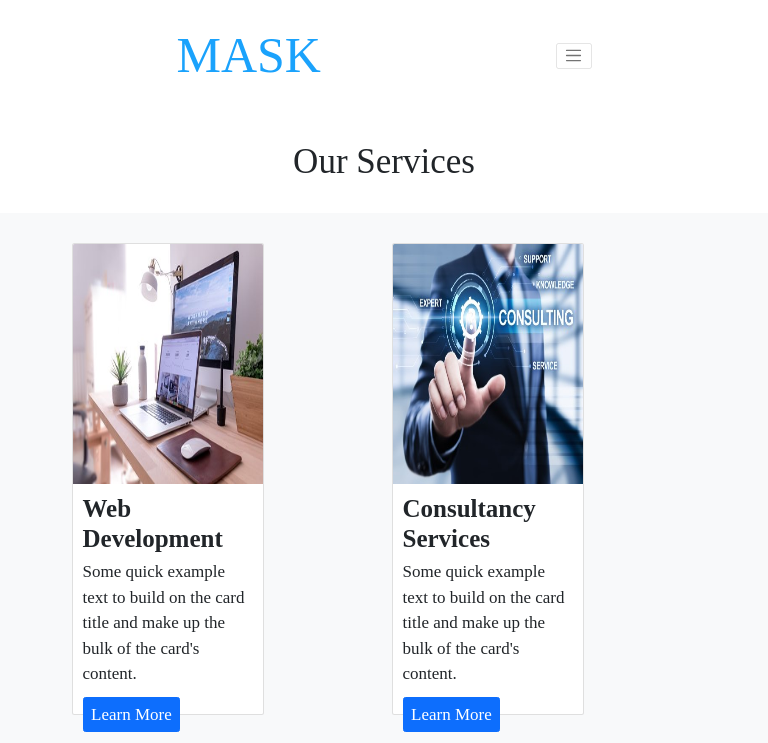
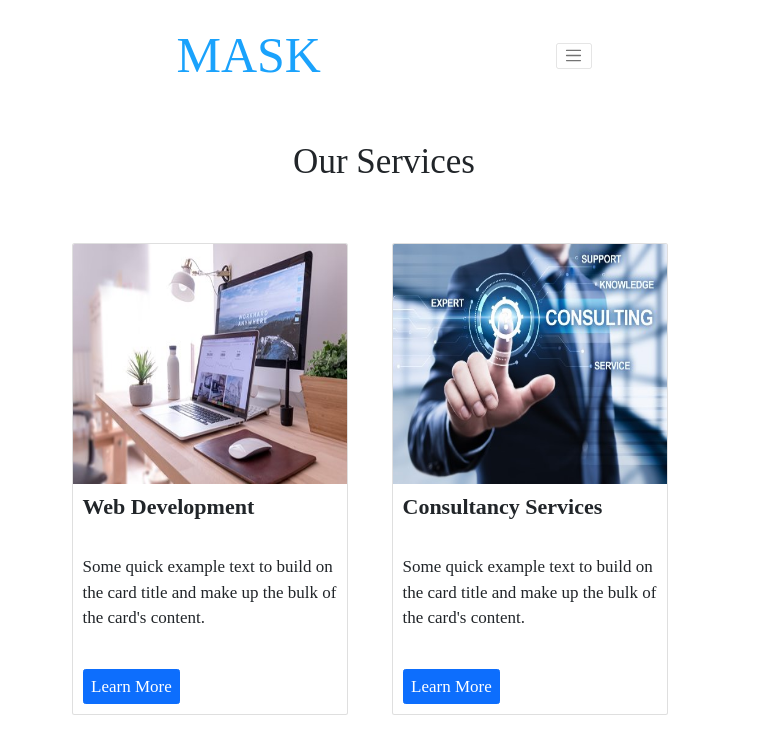
Before and after one commit to Kamlesh05/MASK, a React (Create React App) app: page /service in a window 768 px wide. Shown: the top 743 px of the page. Built offline with nearby package versions, Linux system fonts and the light colour scheme; a web font is replaced by a local one.

Commit message:
media updated

```diff
--- a/src/MASK/SASS/Index.css
+++ b/src/MASK/SASS/Index.css
@@ -146,7 +146,7 @@ html {
 }
 
 .card {
-  width: 25vw;
+  width: 23vw;
 }
 
 .card-body {
@@ -254,7 +254,7 @@ html {
 }
 
 /* Small devices (landscape phones, 576px and up) */
-@media (min-width: 400px) and (max-width: 767px) {
+@media (min-width: 400px) and (max-width: 768px) {
   .leftSection {
     display: -webkit-box;
     display: -ms-flexbox;
@@ -301,6 +301,12 @@ html {
         -ms-flex-pack: center;
             justify-content: center;
   }
+  .card {
+    width: 52vw;
+  }
+  .card-title {
+    font-size: 2rem;
+  }
   .card-body {
     min-height: 230px;
   }
@@ -319,7 +325,7 @@ html {
 }
 
 /* Medium devices (tablets, 768px and up) */
-@media (min-width: 768px) and (max-width: 967px) {
+@media (min-width: 768px) and (max-width: 970px) {
   .leftSection {
     display: -webkit-box;
     display: -ms-flexbox;
@@ -363,7 +369,7 @@ html {
 }
 
 /* Large devices (desktops, 992px and up) */
-@media (min-width: 968px) and (max-width: 1277px) {
+@media (min-width: 971px) and (max-width: 1277px) {
   .leftSection {
     display: -webkit-box;
     display: -ms-flexbox;
@@ -388,6 +394,9 @@ html {
     width: -moz-max-content;
     width: max-content;
   }
+  .card {
+    width: 25vw;
+  }
   .card-body {
     min-height: 240px;
     max-height: 240px;
@@ -402,4 +411,13 @@ html {
     border-bottom: none;
   }
 }
+
+@media (min-width: 768px) and (max-width: 991px) {
+  .card {
+    width: 36vw;
+  }
+  .card-title {
+    font-size: 2.2rem;
+  }
+}
 /*# sourceMappingURL=Index.css.map */
--- a/src/MASK/SASS/Index.scss
+++ b/src/MASK/SASS/Index.scss
@@ -142,7 +142,7 @@ html{
 }
 
 .card{
-    width: 25vw;
+    width: 23vw;
 }
 .card-body{
     height: 200px;
@@ -190,8 +190,6 @@ html{
         font-size: 1.7rem;
     }
 }
-
-
        .about{
         background-image:linear-gradient(rgba(0, 0, 0, 0.500),rgba(0, 0, 0, 0.500)), url(../Images/AboutUs.jpg);
         // background-image: linear-gradient(rgba(255, 255, 255, 0.603));
@@ -230,7 +228,7 @@ html{
 
 
 /* Small devices (landscape phones, 576px and up) */
-@media (min-width: 400px ) and (max-width:767px) {
+@media(min-width: 400px) and (max-width:768px) {
 
     .leftSection{
         @include flexCol(center);
@@ -266,6 +264,14 @@ html{
         justify-content: center;
     }
 
+    .card{
+        width: 52vw;
+    }
+
+    .card-title{
+        font-size:  2rem;
+    }
+
     .card-body{
         min-height: 230px;
     }
@@ -284,8 +290,9 @@ html{
     }
 }
 
+
 /* Medium devices (tablets, 768px and up) */
-@media (min-width: 768px) and (max-width:967px) {
+@media (min-width: 768px) and (max-width:970px) {
     .leftSection{
         @include left;
     }
@@ -307,14 +314,17 @@ html{
         width: 60%;
     }
 
-    .card-body{
+    // .card{
+    //     width: 36vw;
+    // }
+
+      .card-body{
         min-height: 240px;
         max-height: 240px;
     }
 
     .card-body{
         min-height: 230px;
-
     }
 
     .aboutContent p{
@@ -322,8 +332,10 @@ html{
     }
 
  }
+
+
 /* Large devices (desktops, 992px and up) */
-@media (min-width: 968px) and (max-width:1277px) {
+@media (min-width: 971px) and (max-width:1277px) {
     .leftSection{
         @include left;
      }
@@ -336,6 +348,11 @@ html{
          font-size: 2rem;
          width: max-content;
       }
+
+      .card{
+        width: 25vw;
+    }
+
     .card-body{
         min-height: 240px;
         max-height: 240px;
@@ -352,3 +369,18 @@ html{
         border-bottom: none;
     }
 }
+
+@media (min-width: 768px) and (max-width:991px) {
+    .card{
+        width: 36vw;
+    }
+
+    .card-title{
+        font-size:  2.2rem;
+    }
+}
+// @media(min-width:768px) and (max-width:991px){
+//     .card{
+//         width: 35vw;
+//     }
+// }
--- a/src/MASK/Service.jsx
+++ b/src/MASK/Service.jsx
@@ -8,7 +8,7 @@ const Service = () =>{
           <div className='my-5 mx-auto service'>
                 <h1 className='text-center'>Our Services</h1>
          </div>
-                <div className='container-fluid mb-5 pb-5 bg-light'>
+                <div className='container-fluid mb-5 pb-5'>
                     <div className='row pb-5 aboutPadding'>
                         <div className='col-md-10 col-12 mx-auto'>
                             <div className='row'>
```
Also changed, not shown: 2 other files (tests, documents, lock files or other folders).
